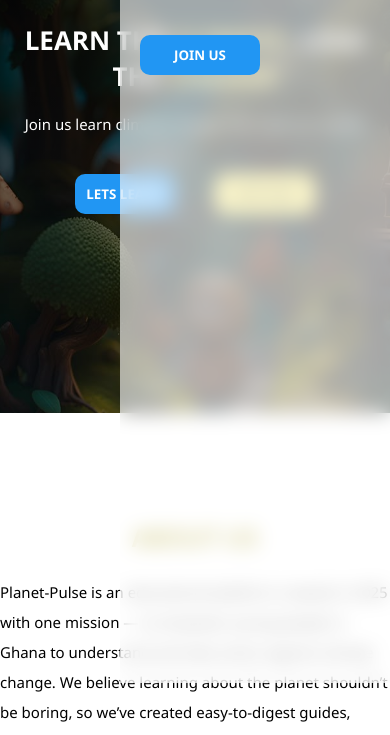
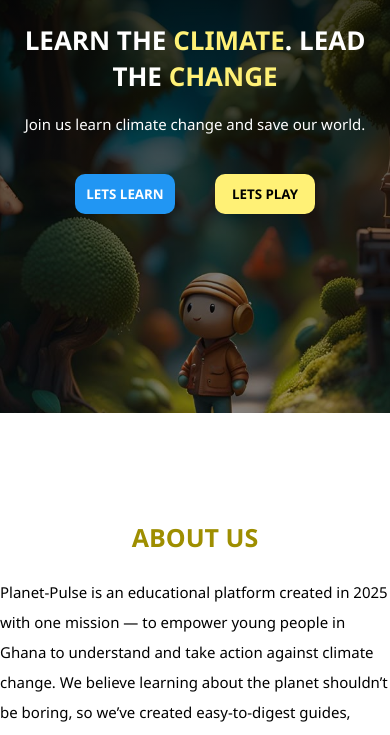
Before and after one commit to Spidey2342/ppp, a plain HTML site: page climate/home.html in a window 390 px wide. Shown: the part 161-896 px from the top of the page. Drawn offline with Linux system fonts and the light colour scheme.

Commit message:
Update home.css

```diff
--- a/climate/home.css
+++ b/climate/home.css
@@ -361,9 +361,6 @@ footer{
     .main-nav{
         display: none;
     }
-    .sidebar{
-        display: flex;
-    }
 }
 @media screen and (max-width:799px) {
     .footer{
```
